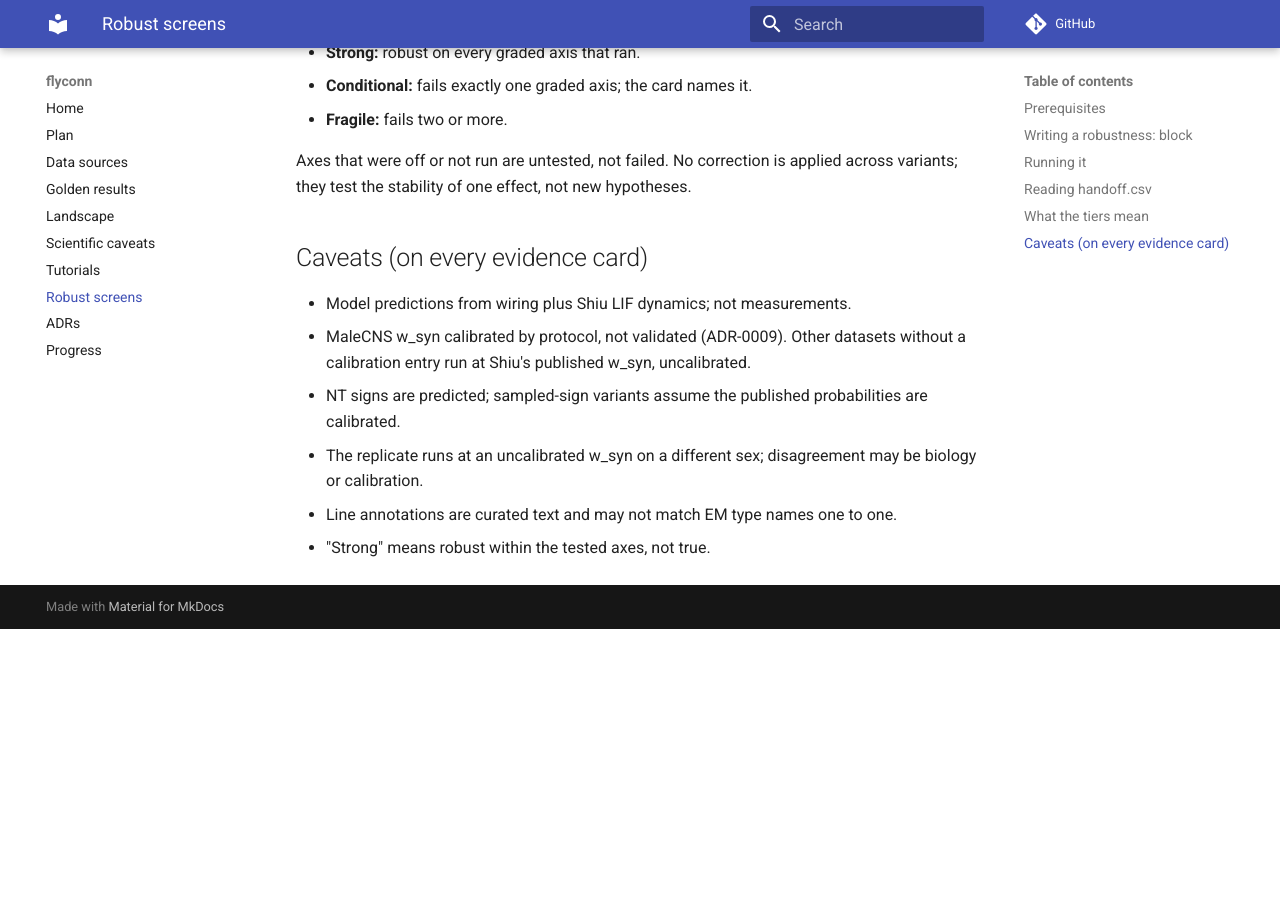
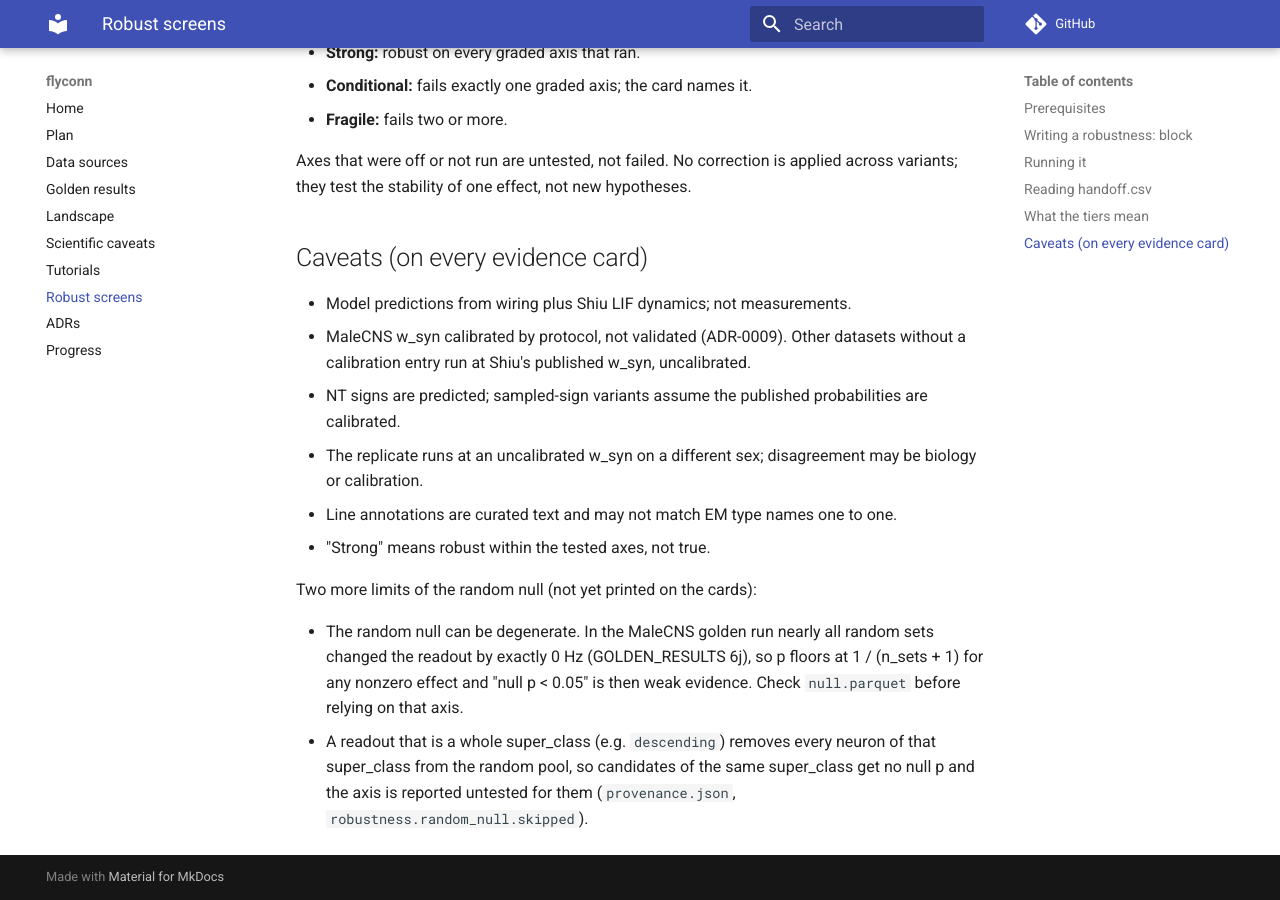
Before and after one commit to moiz-lakkadkutta/flyconn, an MkDocs documentation site: the page built from docs/tutorials/robust-screens.md, in a window 1280 px wide and 900 px high, scrolled down 3173 px. Built offline with MkDocs 1.6.1 and Material for MkDocs 9.7.7, drawn with Linux system fonts in a browser that asks for light colours; comment, search, counter and statistics services are not loaded; before the commit the page ends 3802 px from its top, so only the background shows below that.

Commit message:
docs(m13): trace 6j numbers to robust_screen_details.py; final golden timing; random-null caveats in tutorial
Co-Authored-By: Claude Opus 5.5 <noreply@anthropic.com>

```diff
--- a/docs/tutorials/robust-screens.md
+++ b/docs/tutorials/robust-screens.md
@@ -134,3 +134,14 @@ variants; they test the stability of one effect, not new hypotheses.
   biology or calibration.
 - Line annotations are curated text and may not match EM type names one to one.
 - "Strong" means robust within the tested axes, not true.
+
+Two more limits of the random null (not yet printed on the cards):
+
+- The random null can be degenerate. In the MaleCNS golden run nearly all random sets
+  changed the readout by exactly 0 Hz (GOLDEN_RESULTS 6j), so p floors at 1 / (n_sets + 1)
+  for any nonzero effect and "null p < 0.05" is then weak evidence. Check
+  `null.parquet` before relying on that axis.
+- A readout that is a whole super_class (e.g. `descending`) removes every neuron of that
+  super_class from the random pool, so candidates of the same super_class get no null p
+  and the axis is reported untested for them (`provenance.json`,
+  `robustness.random_null.skipped`).
```
Also changed, not shown: CHANGELOG.md (+1 -1 lines), docs/GOLDEN_RESULTS.md (+5 -3 lines), docs/PROGRESS.md (+1 -1 lines), docs/adr/0011-robustness-audited-screens.md (+1 -1 lines).
